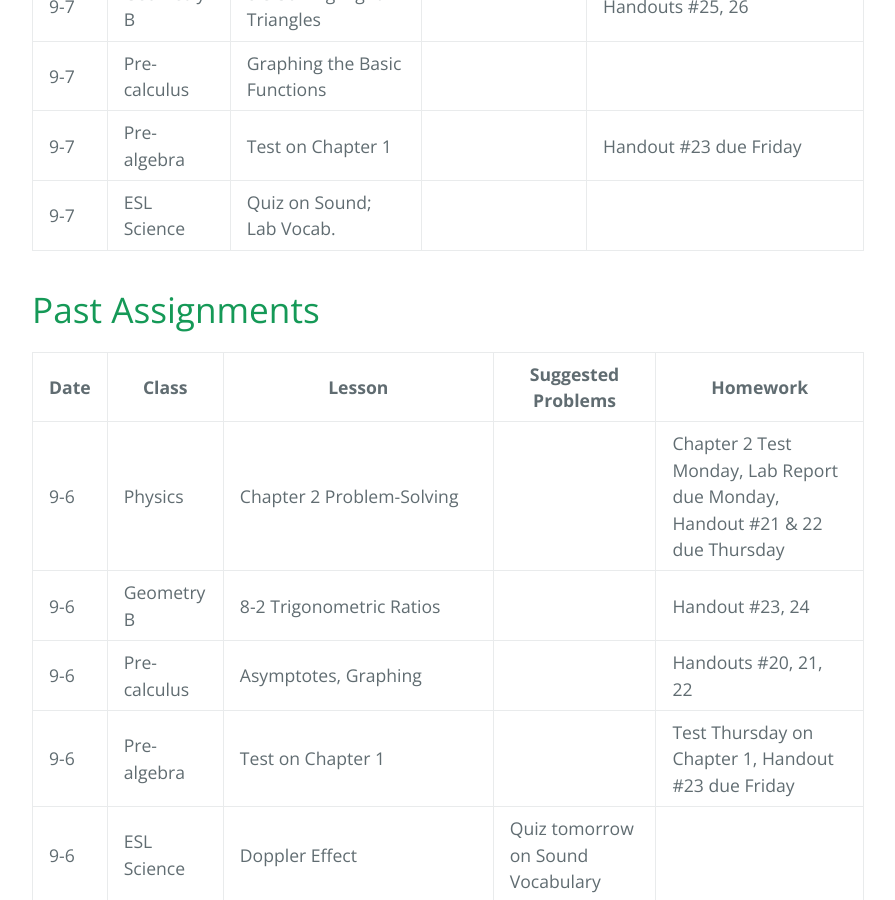
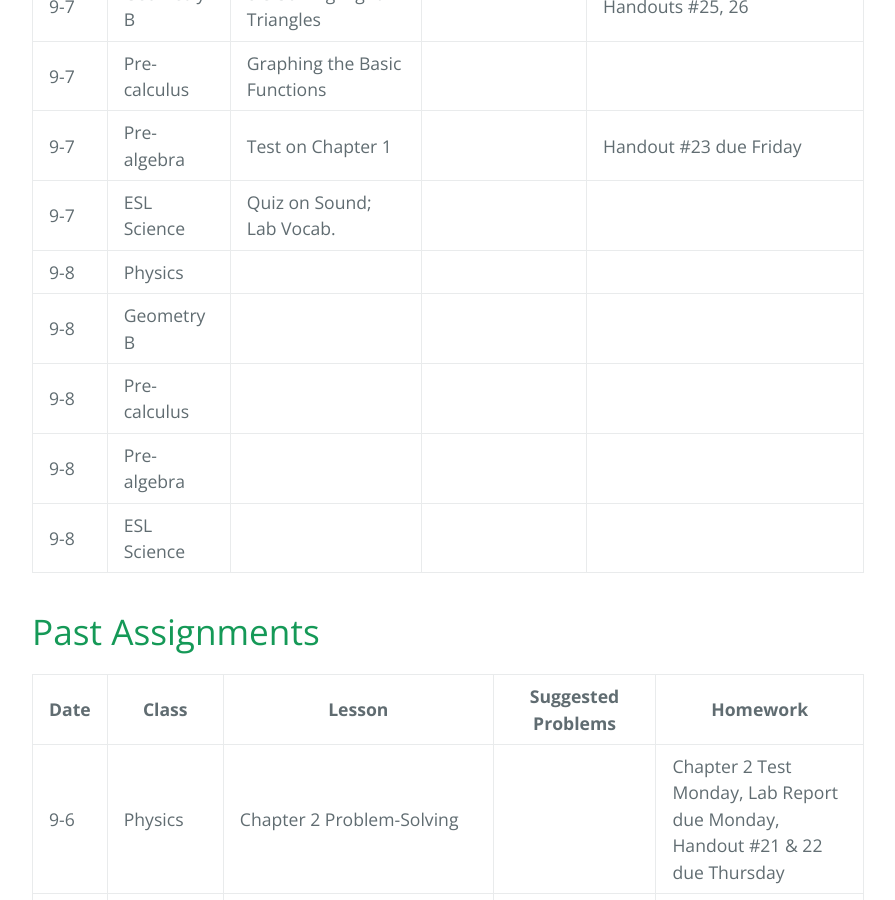
Before and after one commit to gpayoo/gpayoo, a Jekyll site: the page built from index.md, in a window 1280 px wide and 900 px high, scrolled down 737 px. Shown: the whole window, without its empty margins (192-1087 px from the left). Built offline with Jekyll 4.4.1, drawn with Linux system fonts in a browser that asks for light colours; our own code applies the rules of GitHub Pages for plain Markdown files.

Commit message:
Update index.md

```diff
--- a/index.md
+++ b/index.md
@@ -14,6 +14,11 @@ layout: default
 | 9-7 | Pre-calculus | Graphing the Basic Functions | |
 | 9-7 | Pre-algebra | Test on Chapter 1| | Handout #23 due Friday
 | 9-7 | ESL Science | Quiz on Sound; Lab Vocab.  |  |
+| 9-8 | Physics |  | |
+| 9-8 | Geometry B |  | | |
+| 9-8 | Pre-calculus |  | |
+| 9-8 | Pre-algebra | | |
+| 9-8 | ESL Science |  |  |
 
 
 
```
